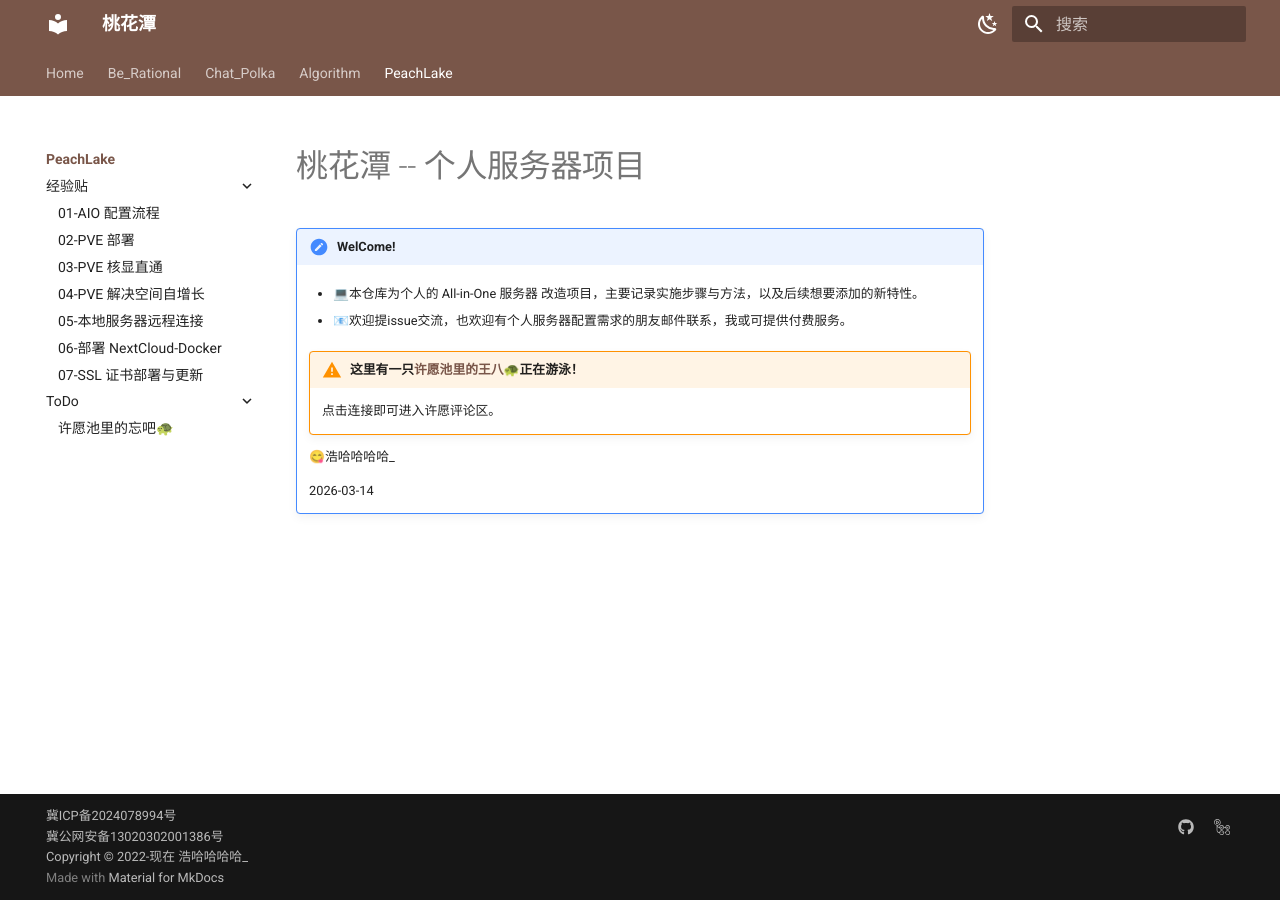
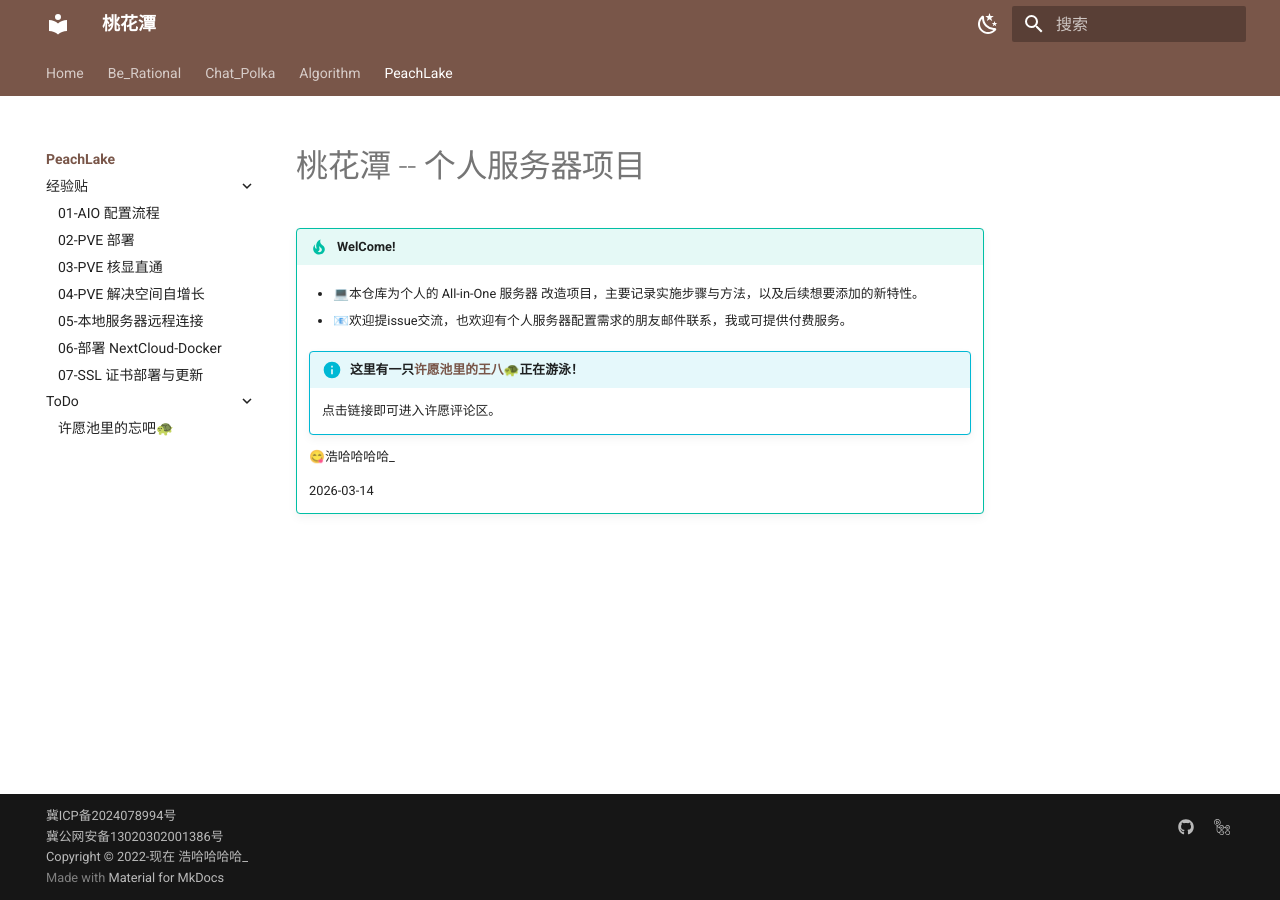
Before and after one commit to Haohahahaha/PeachBlossom-Lake, an MkDocs documentation site: the page built from docs/index.md, in a window 1280 px wide. Built offline with MkDocs 1.6.1 and Material for MkDocs 9.7.7, drawn with Linux system fonts in a browser that asks for light colours.

Commit message:
2026-03-15_05:23:23 update

```diff
--- a/docs/index.md
+++ b/docs/index.md
@@ -1,13 +1,13 @@
 # 桃花潭 -- 个人服务器项目
 
-!!! tips "WelCome!"
+!!! tip "WelCome!"
 
     - 💻本仓库为个人的 All-in-One 服务器 改造项目，主要记录实施步骤与方法，以及后续想要添加的新特性。
 
     - 📧欢迎提issue交流，也欢迎有个人服务器配置需求的朋友邮件联系，我或可提供付费服务。
 
-    !!! warning "这里有一只[许愿池里的王八🐢](https://peachlake.haohaha.cn/Todo/list/)正在游泳！"
-        点击连接即可进入许愿评论区。
+    !!! info "这里有一只[许愿池里的王八🐢](https://peachlake.haohaha.cn/Todo/list/)正在游泳！"
+        点击链接即可进入许愿评论区。
 
     😋浩哈哈哈哈_
 
```
